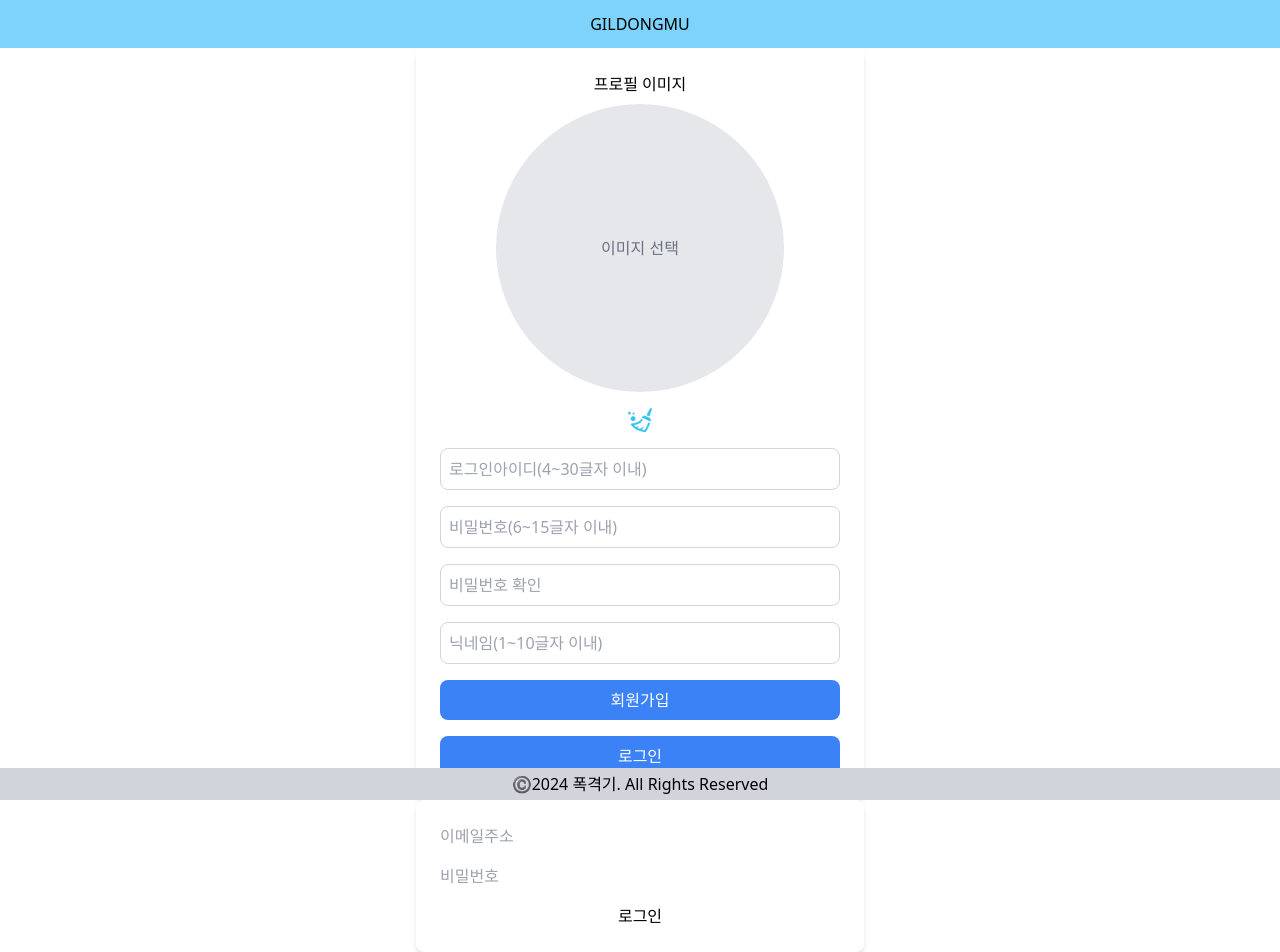
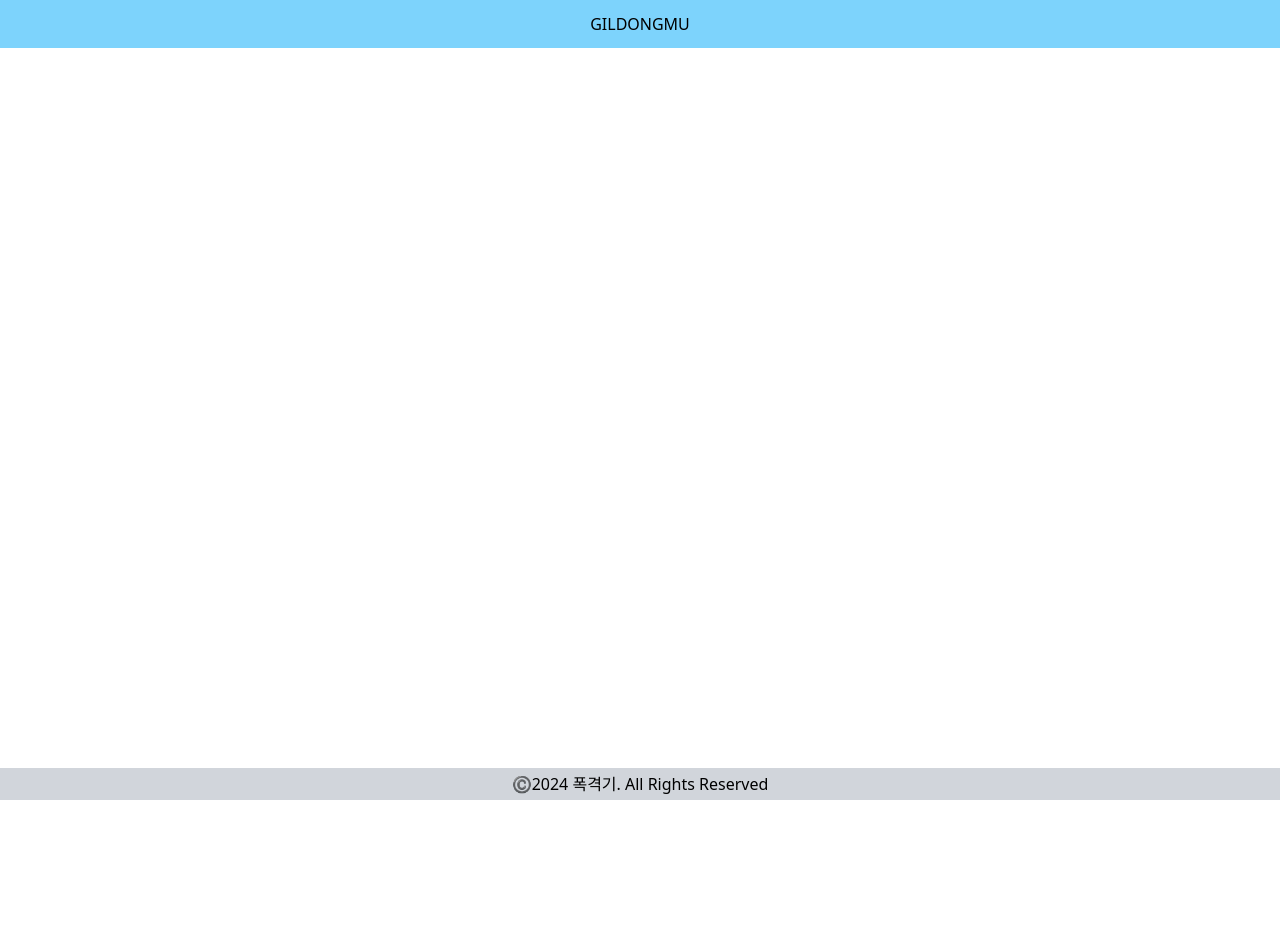
Before and after one commit to minyoungKuk/outsourcing-project, a React (Vite) app: page / in a window 1280 px wide. After the commit the page ends 800 px from the top, so only its background shows below. Built offline with nearby package versions, Linux system fonts and the light colour scheme; no server answers.

Commit message:
feat: 불필요import 뺌

```diff
--- a/src/page/homePage/HomePage.jsx
+++ b/src/page/homePage/HomePage.jsx
@@ -1,13 +1,5 @@
-import SignInPage from '../login/SignInPage';
-import SignUpPage from '../login/SignUpPage';
-
 const HomePage = () => {
-  return (
-    <div>
-      <SignUpPage />
-      <SignInPage />
-    </div>
-  );
+  return <div></div>;
 };
 
 export default HomePage;
```
